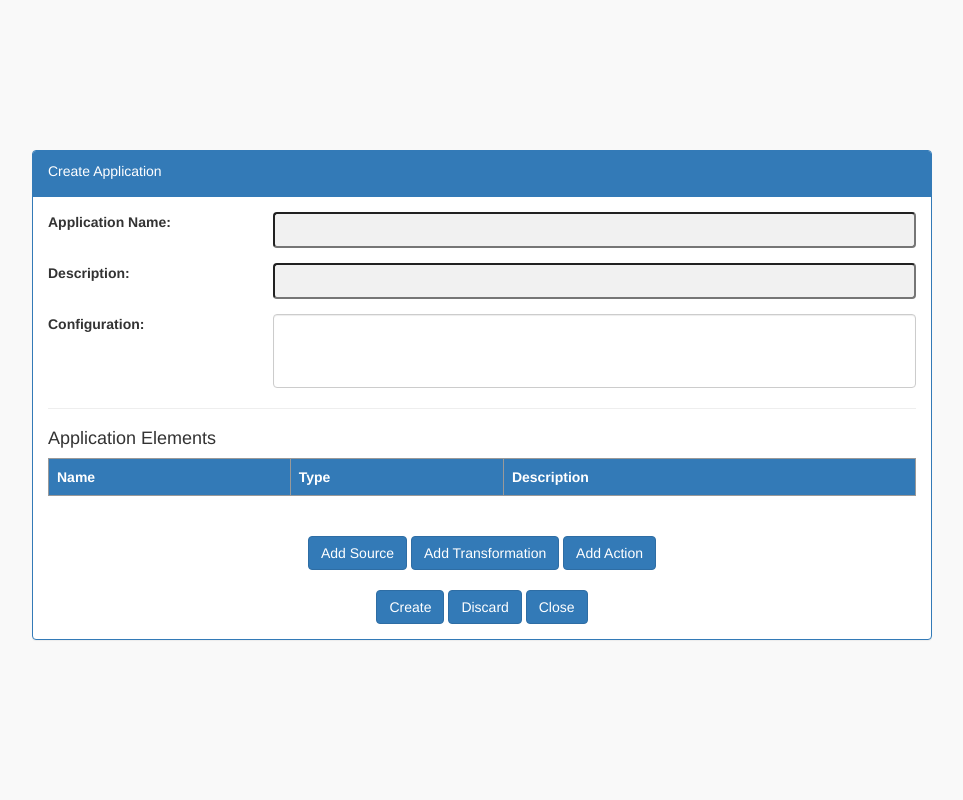
After one commit to deepaklamba08/iot_analysis, a Python web app: template web_app/templates/create_app.html in a window 1280 px wide. The commit adds this page. Shown: the whole page, without its empty margins (158-1121 px from the left). Run offline with Jinja, Linux system fonts and the light colour scheme; the template is opened without the code that fills it, so the values that code supplies are empty; some libraries are stand-ins or nearby versions.

Commit message:
Create App from UI

```diff
--- a/web_app/app.py
+++ b/web_app/app.py
@@ -102,6 +102,11 @@ def create_app(arguments: list):
     def scheduler():
         return render_template('scheduler.html')
 
+    @app.route('/create_application')
+    @login_required
+    def create_application():
+        return render_template('create_app.html')
+
     @app.route('/status')
     @login_required
     def status():
--- a/web_app/static/app_script.js
+++ b/web_app/static/app_script.js
@@ -301,6 +301,10 @@ function openSchedulerPage(){
     window.open(`/scheduler`, "_blank");
 }
 
+function openCreateAppPage(){
+    window.open(`/create_application`, "_blank");
+}
+
 function setJobCurrentStatus(responseData){
     if (responseData.status_code !== 200) {
         showMessageModal('No history available for this job. Please run the job to see the history.');
@@ -447,3 +451,71 @@ function startScheduler(){
 function stopScheduler(){
     schedulerAction('stop','Scheduler stopped successfully.');
 }
+
+function createApplication(){
+    var appName = document.getElementById('appNameLabel').value;
+    var appDesc = document.getElementById('appDescriptionLabel').value;
+    var appConfig = document.getElementById('appConfig').value;
+
+    showMessageModal('Application Created!!');
+}
+
+function discardCreateApplication(){
+
+
+    showMessageModal('Application Discarded!!');
+}
+
+function addSource(){
+    var srcName = document.getElementById('sourceNameField').value;
+    var srcDesc = document.getElementById('sourceDescriptionField').value;
+    var srcConfig = document.getElementById('sourceConfig').value;
+    var srcType = document.getElementById('sourceType').value;
+
+    var appElementsTable = document.getElementById('createAppElementsTable');
+    addRow([srcName,srcType,srcDesc],appElementsTable);
+
+    showMessageModal('Source Added!!');
+
+    document.getElementById('sourceNameField').value='';
+    document.getElementById('sourceDescriptionField').value='';
+    document.getElementById('sourceConfig').value='';
+
+    $('#addSourceModal').modal('hide');
+}
+
+function addTransformation(){
+    var trName = document.getElementById('transformationNameField').value;
+    var trDesc = document.getElementById('transformationDescriptionField').value;
+    var trConfig = document.getElementById('transformationConfig').value;
+    var trType = document.getElementById('transformationType').value;
+
+    var appElementsTable = document.getElementById('createAppElementsTable');
+    addRow([trName,trType,trDesc],appElementsTable);
+
+    showMessageModal('Transformation Added!!');
+
+    document.getElementById('transformationNameField').value='';
+    document.getElementById('transformationDescriptionField').value='';
+    document.getElementById('transformationConfig').value='';
+
+    $('#addTransformationModal').modal('hide');
+}
+
+function addAction(){
+    var actName = document.getElementById('actionNameField').value;
+    var actDesc = document.getElementById('actionDescriptionField').value;
+    var actConfig = document.getElementById('actionConfig').value;
+    var actType = document.getElementById('actionType').value;
+
+    var appElementsTable = document.getElementById('createAppElementsTable');
+    addRow([actName,actType,actDesc],appElementsTable);
+
+    showMessageModal('Action Added!!');
+
+    document.getElementById('actionNameField').value='';
+    document.getElementById('actionDescriptionField').value='';
+    document.getElementById('actionConfig').value='';
+
+    $('#addActionModal').modal('hide');
+}
--- /dev/null
+++ b/web_app/templates/create_app.html
@@ -0,0 +1,307 @@
+<!DOCTYPE html>
+<html>
+<head>
+    <script src="{{url_for('static', filename='app_script.js')}}"></script>
+    <meta charset="utf-8">
+    <meta name="viewport" content="width=device-width, initial-scale=1">
+
+    <!-- Bootstrap -->
+    <link rel="stylesheet" href="https://maxcdn.bootstrapcdn.com/bootstrap/3.4.1/css/bootstrap.min.css">
+    <script src="https://ajax.googleapis.com/ajax/libs/jquery/3.6.4/jquery.min.js"></script>
+    <script src="https://maxcdn.bootstrapcdn.com/bootstrap/3.4.1/js/bootstrap.min.js"></script>
+
+    <style>
+        html, body {
+            height: 100%;
+            margin: 10;
+        }
+
+        body {
+            display: flex;
+            align-items: center;
+            justify-content: center;
+            background-color: #f9f9f9;
+            padding: 30px;
+        }
+
+        .createAppDetailsLabel {
+            color: white;
+            font-weight: 400;
+            text-align: center;
+        }
+
+        .form-group span {
+            background-color: #e9ecef;
+        }
+
+        .detail-span {
+            display: inline-block;
+            width: 100%;
+            padding: 6px 10px;
+            background-color: #f1f1f1;
+            border-radius: 4px;
+            min-height: 34px;
+        }
+
+        #createAppElementsTable th,
+        #createAppElementsTable td {
+            border: 1px solid #999;
+            padding: 8px;
+            text-align: left;
+        }
+
+        #createAppElementsTable {
+            border-collapse: collapse;
+            width: 100%;
+        }
+
+        #createAppElementsTable th {
+            background-color: #337ab7;
+            color: white;
+        }
+
+        .centered-panel {
+            margin-top: 10px;
+            max-width: 900px;
+            width: 100%;
+        }
+
+        .bottom-button {
+            margin-top: 20px;
+            text-align: center;
+        }
+
+
+
+
+    </style>
+</head>
+
+<body onload="">
+
+<div class="panel panel-primary centered-panel">
+    <div class="panel-heading">
+        <label id="createAppDetailsLabel" class="createAppDetailsLabel">Create Application</label>
+    </div>
+
+    <div class="panel-body" id="createAppDetailsSection">
+
+        <div class="row form-group">
+            <div class="col-sm-3"><strong>Application Name:</strong></div>
+            <div class="col-sm-9"><input id="appNameField" class="detail-span"></input></div>
+        </div>
+
+        <div class="row form-group">
+            <div class="col-sm-3"><strong>Description:</strong></div>
+            <div class="col-sm-9"><input id="appDescriptionField" class="detail-span"></input></div>
+        </div>
+
+        <div class="row form-group">
+            <div class="col-sm-3"><strong>Configuration:</strong></div>
+            <div class="col-sm-9">
+                <textarea id="appConfig" class="form-control" width="100%" rows="3" style="resize: none;"></textarea>
+            </div>
+        </div>
+
+        <hr>
+        <h4>Application Elements</h4>
+        <div class="table-responsive">
+            <table class="table table-bordered table-striped" id="createAppElementsTable">
+                <thead>
+                <tr>
+                    <th>Name</th>
+                    <th>Type</th>
+                    <th>Description</th>
+                </tr>
+                </thead>
+                <tbody id="createAppElementsTableBody">
+                </tbody>
+            </table>
+        </div>
+
+        <!-- Bottom Button -->
+        <div class="bottom-button">
+            <button type="button" class="btn btn-primary" data-toggle="modal" data-target="#addSourceModal">Add Source
+            </button>
+            <button type="button" class="btn btn-primary" data-toggle="modal" data-target="#addTransformationModal">Add
+                Transformation
+            </button>
+            <button type="button" class="btn btn-primary" data-toggle="modal" data-target="#addActionModal">Add Action
+            </button>
+        </div>
+
+        <div class="bottom-button">
+            <button type="button" class="btn btn-primary" onclick="createApplication()">Create</button>
+            <button type="button" class="btn btn-primary" onclick="discardCreateApplication()">Discard</button>
+            <button type="button" class="btn btn-primary" onclick="closePage()">Close</button>
+        </div>
+    </div>
+</div>
+
+
+<!-- Add Source Modal -->
+<div id="addSourceModal" class="modal fade" tabindex="-1" role="dialog" aria-labelledby="addSourceModalLabel">
+    <div class="modal-dialog" role="document">
+        <div class="modal-content">
+
+            <div class="modal-header">
+                <h4 class="modal-title" id="addSourceModalLabel">Add Source</h4>
+            </div>
+
+            <div class="modal-body">
+                <div class="row form-group">
+                    <div class="col-sm-3"><strong>Name:</strong></div>
+                    <div class="col-sm-9"><input id="sourceNameField" class="detail-span"></input></div>
+                </div>
+
+                <div class="row form-group">
+                    <div class="col-sm-3"><strong>Description:</strong></div>
+                    <div class="col-sm-9"><input id="sourceDescriptionField" class="detail-span"></input></div>
+                </div>
+
+                <div class="row form-group">
+                    <div class="col-sm-3"><strong>Type:</strong></div>
+                    <div class="col-sm-9">
+                        <select id="sourceType" class="form-control">
+                            <option>Source</option>
+                        </select>
+                    </div>
+                </div>
+
+                <div class="row form-group">
+                    <div class="col-sm-3"><strong>Configuration:</strong></div>
+                    <div class="col-sm-9">
+                        <textarea id="sourceConfig" class="form-control" width="100%" rows="3"
+                                  style="resize: none;"></textarea>
+                    </div>
+                </div>
+            </div>
+
+            <div class="modal-footer">
+                <button type="button" class="btn btn-primary" onclick="addSource()">Add</button>
+                <button type="button" class="btn btn-default" data-dismiss="modal">Cancel</button>
+            </div>
+
+        </div>
+    </div>
+</div>
+
+<!-- Add Transformation Modal -->
+<div id="addTransformationModal" class="modal fade" tabindex="-1" role="dialog"
+     aria-labelledby="addTransformationModalLabel">
+    <div class="modal-dialog" role="document">
+        <div class="modal-content">
+
+            <div class="modal-header">
+                <h4 class="modal-title" id="addTransformationModalLabel">Add Transformation</h4>
+            </div>
+
+            <div class="modal-body">
+                <div class="row form-group">
+                    <div class="col-sm-3"><strong>Name:</strong></div>
+                    <div class="col-sm-9"><input id="transformationNameField" class="detail-span"></input></div>
+                </div>
+
+                <div class="row form-group">
+                    <div class="col-sm-3"><strong>Description:</strong></div>
+                    <div class="col-sm-9"><input id="transformationDescriptionField" class="detail-span"></input></div>
+                </div>
+
+                <div class="row form-group">
+                    <div class="col-sm-3"><strong>Type:</strong></div>
+                    <div class="col-sm-9">
+                        <select id="transformationType" class="form-control">
+                            <option>Transformation</option>
+                        </select>
+                    </div>
+                </div>
+
+                <div class="row form-group">
+                    <div class="col-sm-3"><strong>Configuration:</strong></div>
+                    <div class="col-sm-9">
+                        <textarea id="transformationConfig" class="form-control" width="100%" rows="3"
+                                  style="resize: none;"></textarea>
+                    </div>
+                </div>
+            </div>
+
+            <div class="modal-footer">
+                <button type="button" class="btn btn-primary" onclick="addTransformation()">Add</button>
+                <button type="button" class="btn btn-default" data-dismiss="modal">Cancel</button>
+            </div>
+
+        </div>
+    </div>
+</div>
+
+<!-- Add Action Modal -->
+<div id="addActionModal" class="modal fade" tabindex="-1" role="dialog" aria-labelledby="addActionModalLabel">
+    <div class="modal-dialog" role="document">
+        <div class="modal-content">
+
+            <div class="modal-header">
+                <h4 class="modal-title" id="addActionModalLabel">Add Action</h4>
+            </div>
+
+            <div class="modal-body">
+                <div class="row form-group">
+                    <div class="col-sm-3"><strong>Name:</strong></div>
+                    <div class="col-sm-9"><input id="actionNameField" class="detail-span"></input></div>
+                </div>
+
+                <div class="row form-group">
+                    <div class="col-sm-3"><strong>Description:</strong></div>
+                    <div class="col-sm-9"><input id="actionDescriptionField" class="detail-span"></input></div>
+                </div>
+
+                <div class="row form-group">
+                    <div class="col-sm-3"><strong>Type:</strong></div>
+                    <div class="col-sm-9">
+                        <select id="actionType" class="form-control">
+                            <option>Action</option>
+                        </select>
+                    </div>
+                </div>
+
+                <div class="row form-group">
+                    <div class="col-sm-3"><strong>Configuration:</strong></div>
+                    <div class="col-sm-9">
+                        <textarea id="actionConfig" class="form-control" width="100%" rows="3"
+                                  style="resize: none;"></textarea>
+                    </div>
+                </div>
+            </div>
+
+            <div class="modal-footer">
+                <button type="button" class="btn btn-primary" onclick="addAction()">Add</button>
+                <button type="button" class="btn btn-default" data-dismiss="modal">Cancel</button>
+            </div>
+
+        </div>
+    </div>
+</div>
+
+
+<!-- Message Modal -->
+<div id="messageModal" class="modal fade" tabindex="-1" role="dialog" aria-labelledby="messageModalLabel">
+    <div class="modal-dialog" role="document">
+        <div class="modal-content">
+
+            <div class="modal-header">
+                <h4 class="modal-title" id="messageModalLabel">Info</h4>
+            </div>
+
+            <div class="modal-body">
+                <p id="messageModalBody">Your message goes here.</p>
+            </div>
+
+            <div class="modal-footer">
+                <button type="button" class="btn btn-default" data-dismiss="modal">OK</button>
+            </div>
+
+        </div>
+    </div>
+</div>
+
+</body>
+</html>
--- a/web_app/templates/index.html
+++ b/web_app/templates/index.html
@@ -92,6 +92,8 @@
             <button class="btn btn-primary" onclick="openJobDetailsPage()">Job Details</button>
             <button class="btn btn-primary" onclick="openJobHistoryPage()">Load History</button>
             <button class="btn btn-primary" onclick="openSchedulerPage()">Scheduler</button>
+            <button class="btn btn-primary" onclick="openCreateAppPage()">Create Application</button>
+            <button class="btn btn-primary">Create Job</button>
             <button class="btn btn-danger" onclick="window.location.href='{{ url_for('logout') }}'">Logout</button>
 
         </div>
```
